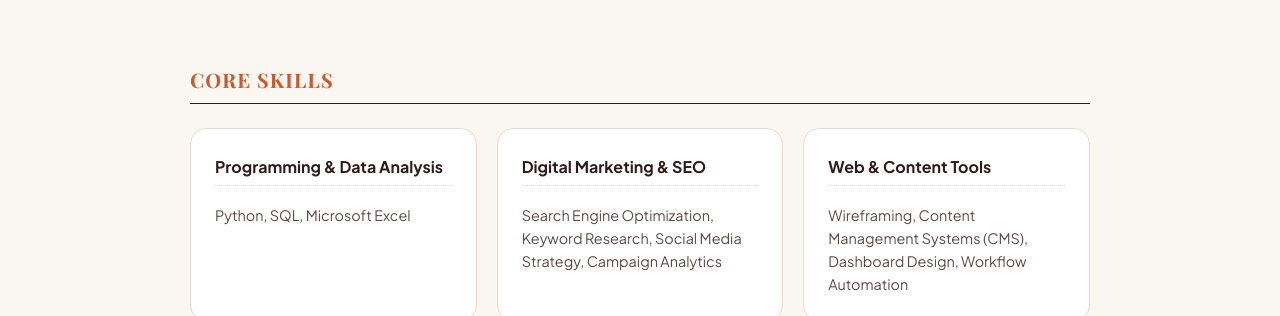
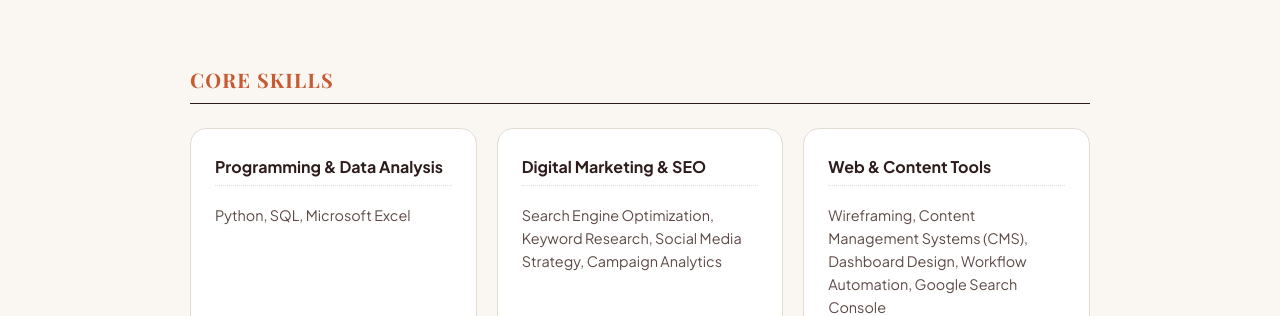
Before and after one commit to Rosh-0906/roshni-portfolio, a plain HTML site: page index.html in a window 1280 px wide. Shown: the part 636-952 px from the top of the page. Drawn offline with nearby package versions, Linux system fonts and the light colour scheme.

Commit message:
Update index.html

```diff
--- a/index.html
+++ b/index.html
@@ -84,7 +84,7 @@
                 </div>
                 <div class="interactive-hover-box">
                     <div class="skill-box-title">Web & Content Tools</div>
-                    <div class="skill-box-values">Wireframing, Content Management Systems (CMS), Dashboard Design, Workflow Automation</div>
+                    <div class="skill-box-values">Wireframing, Content Management Systems (CMS), Dashboard Design, Workflow Automation, Google Search Console</div>
                 </div>
                 <div class="interactive-hover-box">
                     <div class="skill-box-title">Design & Media Production</div>
```
